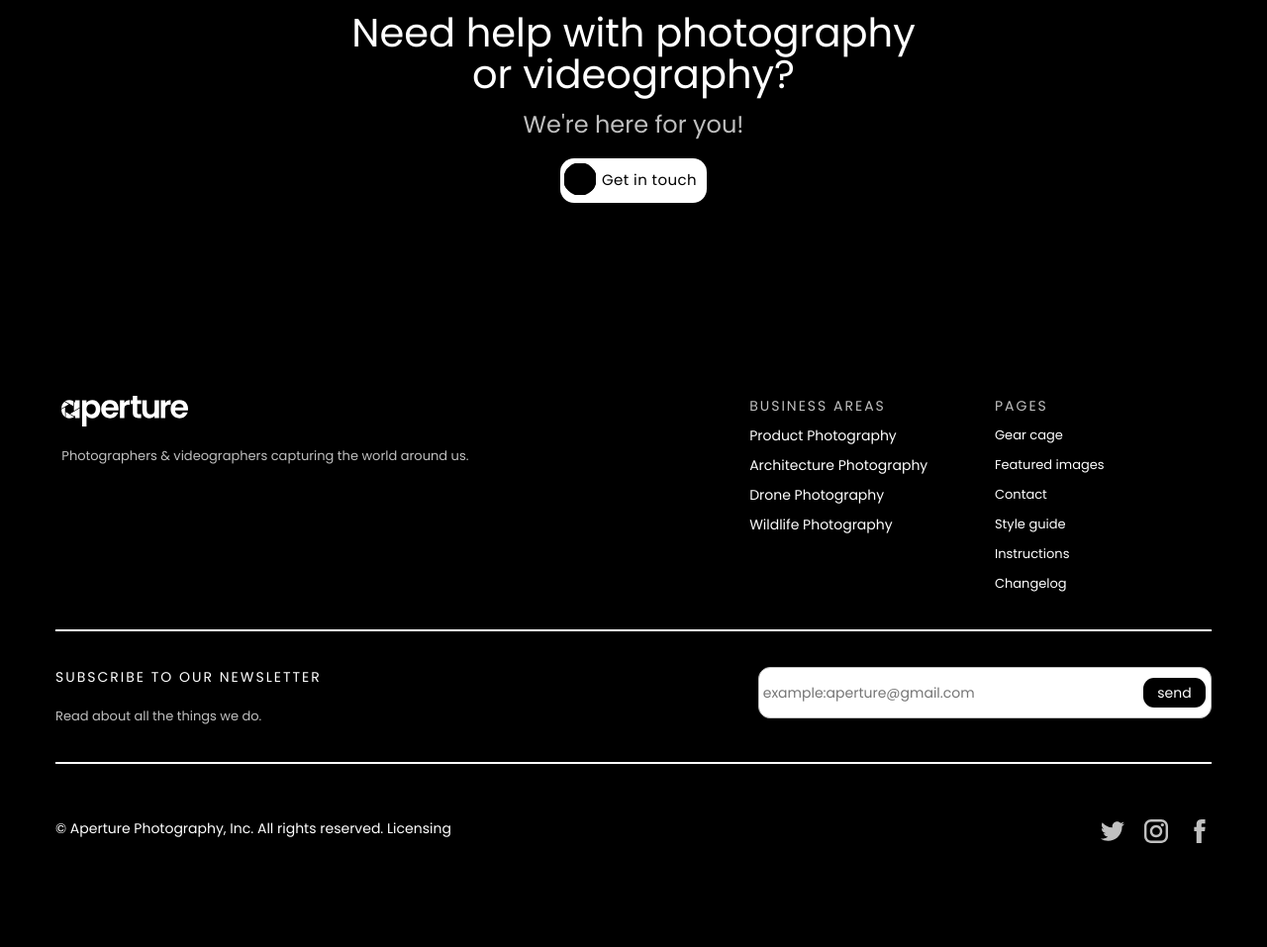
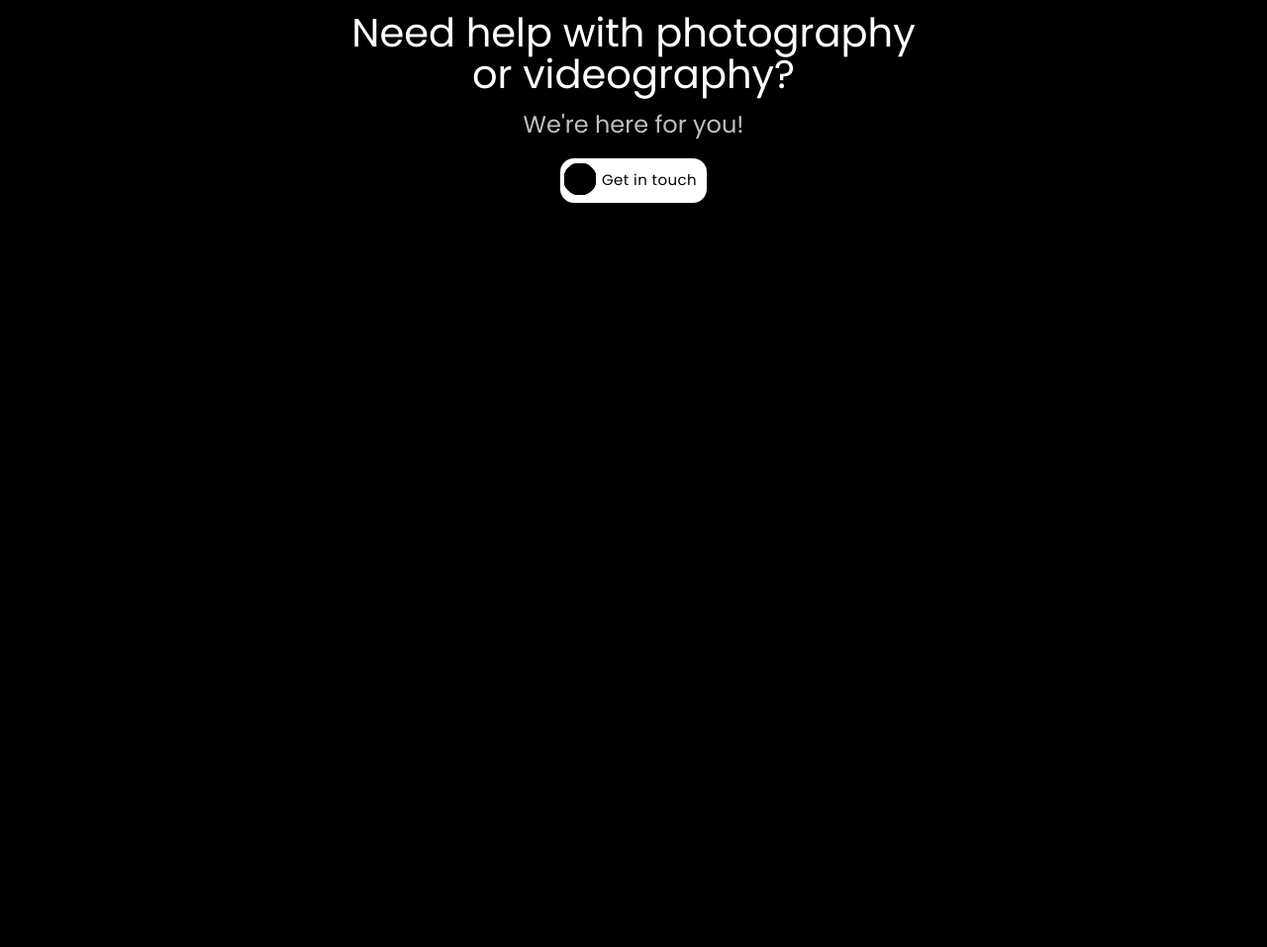
Before and after one commit to Olexandr004/homework-4-romanenko, a plain HTML site: page index.html in a window 1280 px wide. Shown: the part 5257-6214 px from the top of the page at 99% size. After the commit the page ends 5557 px from the top, so only its background shows below. Drawn offline with Linux system fonts and the light colour scheme.

Commit message:
comments footer

```diff
--- a/index.html
+++ b/index.html
@@ -396,73 +396,73 @@
 
 </main>
 
-<footer>
-	<section class="container sec-9">
-		<div class="footer-flex">
-			<div class="footer-1">
-				<svg width="128" height="31">
-					<use xlink:href="./svg/sprite.svg#aperture-icon"/>
-				</svg>
-				<p>Photographers & videographers capturing the world around us.</p>
-			</div>
-			<div class="footer-2">
-				<h3>Business areas</h3>
-				<a href="https://www.adobe.com/creativecloud/photography/discover/product-photography.html"
-				   target="_blank">Product Photography</a>
-				<a href="https://www.nfi.edu/architecture-photography/" target="_blank">Architecture Photography</a>
-				<a href="https://www.adobe.com/creativecloud/photography/discover/drone-photography.html"
-				   target="_blank">Drone Photography</a>
-				<a href="https://www.adobe.com/th_en/creativecloud/photography/discover/wildlife-photography.html"
-				   target="_blank">Wildlife Photography</a>
-			</div>
-			<div class="footer-3">
-				<h3>Pages</h3>
-				<a href="#sec-4">Gear cage</a>
-				<a href="#sec-2">Featured images</a>
-				<a href="#contact">Contact</a>
-				<a href="">Style guide</a>
-				<a href="">Instructions</a>
-				<a href="">Changelog</a>
-			</div>
-		</div>
-
-
-		<div class="footer-flex-2">
-			<div class="footer-column">
-				<h3>Subscribe to our newsletter</h3>
-				<p>Read about all the things we do.</p>
-			</div>
-			<form action="#" class="relative-input">
-				<input type="text" style="color: black" placeholder=" example:aperture@gmail.com">
-				<button>send</button>
-			</form>
-		</div>
-		<div class="flex-last">
-			<div>
-				<span>© Aperture Photography, Inc. All rights reserved.</span>
-				<span>Licensing</span>
-			</div>
-
-			<div class="contact" id="contact">
-				<a href="https://twitter.com/?lang=ru" target="_blank">
-					<svg width="24" height="24" fill="#C0C0C0">
-						<use xlink:href="./svg/sprite.svg#twitter-icon"/>
-					</svg>
-				</a>
-				<a href="https://www.instagram.com/?hl=ru" target="_blank">
-					<svg width="24" height="24" fill="#C0C0C0">
-						<use xlink:href="./svg/sprite.svg#inst-icon"/>
-					</svg>
-				</a>
-				<a href="https://uk-ua.facebook.com/" target="_blank">
-					<svg width="24" height="24" fill="#C0C0C0">
-						<use xlink:href="./svg/sprite.svg#facebook-icon"/>
-					</svg>
-				</a>
-			</div>
-		</div>
-
-	</section>
-</footer>
+<!--<footer>-->
+<!--	<section class="container sec-9">-->
+<!--		<div class="footer-flex">-->
+<!--			<div class="footer-1">-->
+<!--				<svg width="128" height="31">-->
+<!--					<use xlink:href="./svg/sprite.svg#aperture-icon"/>-->
+<!--				</svg>-->
+<!--				<p>Photographers & videographers capturing the world around us.</p>-->
+<!--			</div>-->
+<!--			<div class="footer-2">-->
+<!--				<h3>Business areas</h3>-->
+<!--				<a href="https://www.adobe.com/creativecloud/photography/discover/product-photography.html"-->
+<!--				   target="_blank">Product Photography</a>-->
+<!--				<a href="https://www.nfi.edu/architecture-photography/" target="_blank">Architecture Photography</a>-->
+<!--				<a href="https://www.adobe.com/creativecloud/photography/discover/drone-photography.html"-->
+<!--				   target="_blank">Drone Photography</a>-->
+<!--				<a href="https://www.adobe.com/th_en/creativecloud/photography/discover/wildlife-photography.html"-->
+<!--				   target="_blank">Wildlife Photography</a>-->
+<!--			</div>-->
+<!--			<div class="footer-3">-->
+<!--				<h3>Pages</h3>-->
+<!--				<a href="#sec-4">Gear cage</a>-->
+<!--				<a href="#sec-2">Featured images</a>-->
+<!--				<a href="#contact">Contact</a>-->
+<!--				<a href="">Style guide</a>-->
+<!--				<a href="">Instructions</a>-->
+<!--				<a href="">Changelog</a>-->
+<!--			</div>-->
+<!--		</div>-->
+<!--		-->
+<!--		-->
+<!--		<div class="footer-flex-2">-->
+<!--			<div class="footer-column">-->
+<!--				<h3>Subscribe to our newsletter</h3>-->
+<!--				<p>Read about all the things we do.</p>-->
+<!--			</div>-->
+<!--			<form action="#" class="relative-input">-->
+<!--				<input type="text" style="color: black" placeholder=" example:aperture@gmail.com">-->
+<!--				<button>send</button>-->
+<!--			</form>-->
+<!--		</div>-->
+<!--		<div class="flex-last">-->
+<!--			<div>-->
+<!--				<span>© Aperture Photography, Inc. All rights reserved.</span>-->
+<!--				<span>Licensing</span>-->
+<!--			</div>-->
+<!--			-->
+<!--			<div class="contact" id="contact">-->
+<!--				<a href="https://twitter.com/?lang=ru" target="_blank">-->
+<!--					<svg width="24" height="24" fill="#C0C0C0">-->
+<!--						<use xlink:href="./svg/sprite.svg#twitter-icon"/>-->
+<!--					</svg>-->
+<!--				</a>-->
+<!--				<a href="https://www.instagram.com/?hl=ru" target="_blank">-->
+<!--					<svg width="24" height="24" fill="#C0C0C0">-->
+<!--						<use xlink:href="./svg/sprite.svg#inst-icon"/>-->
+<!--					</svg>-->
+<!--				</a>-->
+<!--				<a href="https://uk-ua.facebook.com/" target="_blank">-->
+<!--					<svg width="24" height="24" fill="#C0C0C0">-->
+<!--						<use xlink:href="./svg/sprite.svg#facebook-icon"/>-->
+<!--					</svg>-->
+<!--				</a>-->
+<!--			</div>-->
+<!--		</div>-->
+<!--	-->
+<!--	</section>-->
+<!--</footer>-->
 </body>
 </html>
```
